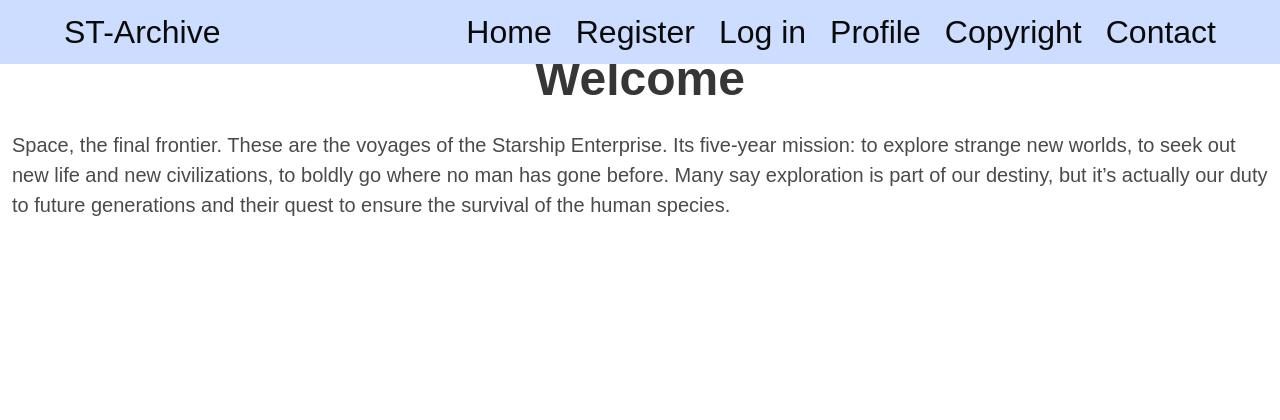
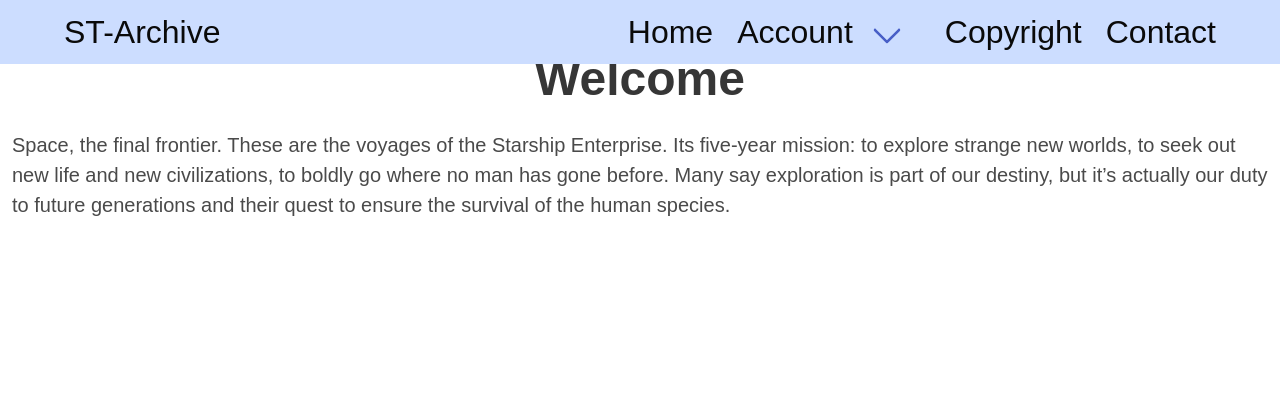
Before and after one commit to Ryagg/st-archive, a Flask app: page / in a window 1280 px wide. Shown: the top 420 px of the page. Run offline with Flask 2, Linux system fonts and the light colour scheme; data that the repository does not hold is empty; some libraries are stand-ins or nearby versions.

Commit message:
feat: add logout functionality + template logic to adjust which links are shown depending on session status

```diff
--- a/app.py
+++ b/app.py
@@ -56,7 +56,7 @@ def register():
 
         # put the new user into 'session' cookie
         session["user"] = request.form.get("username").lower()
-        flash(f'Registration successful! Welcome to ST-Archive, {request.form.get("username")}')
+        flash(f'Registration successful! Welcome to ST-Archive, {request.form.get("username").capitalize()}')
         return redirect(url_for("profile", username=session["user"]))
     return render_template("register.html")
 
@@ -105,6 +105,13 @@ def profile(username):
     return redirect(url_for("login"))
 
 
+@app.route("/logout")
+def logout():
+    # remove user from session cookies
+    flash("You have been logged out")
+    session.pop("user")
+    return redirect(url_for("login"))
+
 @app.route("/copyrights")
 def copyrights():
     """Render page with info about copyrights and licenses."""
--- a/static/css/style.css
+++ b/static/css/style.css
@@ -53,7 +53,8 @@ h6 {
     background-color: var(--color-periwinklecrayola);
 }
 
-.navbar-item {
+.navbar-item,
+.navbar-link {
     color: #0a0a0a;
 }
 /*----- FOOTER -----*/
--- a/templates/base.html
+++ b/templates/base.html
@@ -16,6 +16,7 @@
 <body class="has-navbar-fixed-top page_wrapper">
 
     <header>
+        <!-- Navbar -->
         <nav class="navbar is-size-3 is-fixed-top navbar_bg">
             <div class="container">
                 <div class="navbar-brand">
@@ -33,15 +34,29 @@
                         <a class="navbar-item" href="{{ url_for('index') }}">
                             Home
                         </a>
-                        <a class="navbar-item" href="{{ url_for('register') }}">
+                        <!-- Dropdown with template logic -->
+                        <div class="navbar-item has-dropdown is-hoverable">
+                            <a class="navbar-link">
+                                Account
+                            </a>
+                            <div class="navbar-dropdown">
+                                {% if session.user %}
+                                <a class="navbar-item is-size-3" href="{{ url_for('profile', username=session['user']) }}">
+                                    Profile
+                                </a>
+                                <a class="navbar-item is-size-3" href="{{ url_for('logout') }}">
+                                    Log Out
+                                </a>
+                                {% else %}
+                                <a class="navbar-item is-size-3" href="{{ url_for('login') }}">
+                                    Login
+                                </a>
+                                <a class="navbar-item is-size-3" href="{{ url_for('register') }}">
                                     Register
                                 </a>
-                        <a class="navbar-item" href="{{ url_for('login') }}">
-                            Log in
-                        </a>
-                        <a class="navbar-item" href="{{ url_for('profile', username=session['user']) }}">
-                            Profile
-                        </a>
+                                {% endif %}
+                            </div>
+                        </div>
                         <a class="navbar-item" href="{{ url_for('copyrights') }}">
                             Copyright
                         </a>
@@ -53,6 +68,7 @@
             </div>
         </nav>
     </header>
+
     <div class="content_wrapper">
         <section>
             <!-- flash messages -->
@@ -73,6 +89,7 @@
         {% block content %}
         {% endblock %}
     </div>
+    <!-- footer -->
     <footer class="footer has-text-black navbar_bg footer_padding--less">
         <div class="level">
             <div class="level-left">
```
Lines whose indentation alone changed are shown as unchanged.
